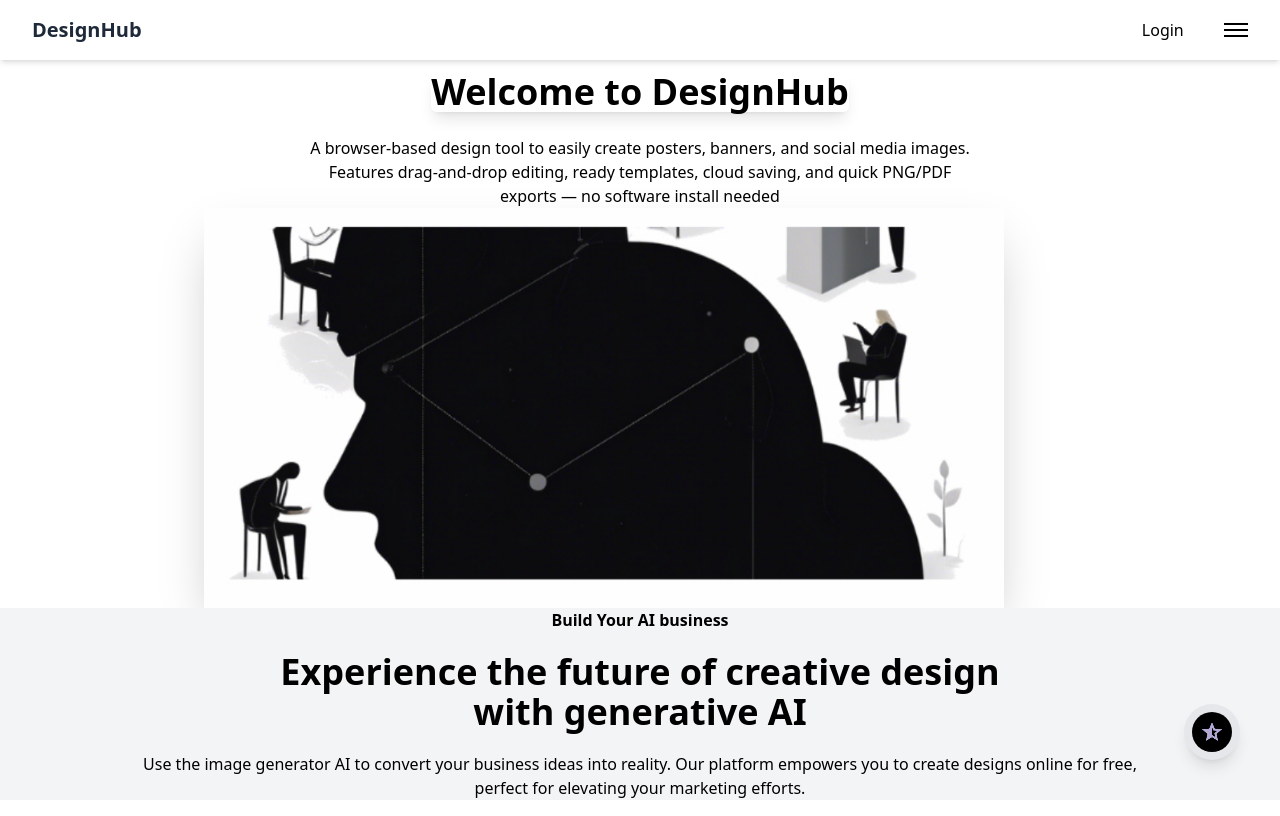
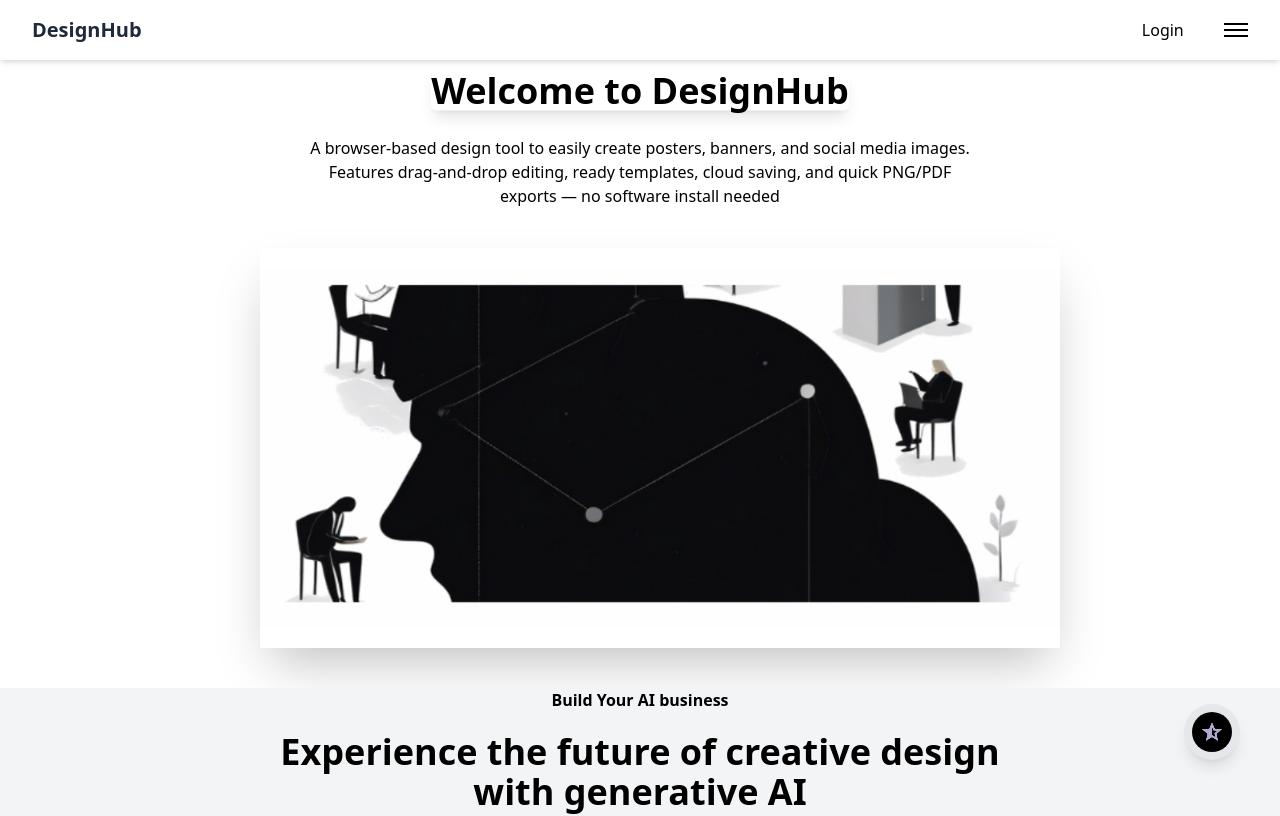
Before and after one commit to dev-koush-01/Matty-Online-Graphic-Design-Tool, a React (Vite) app: page / in a window 1280 px wide. Shown: the top 816 px of the page. Built offline with nearby package versions, Linux system fonts and the light colour scheme; a web font is replaced by a local one.

Commit message:
Your commit message here

```diff
--- a/src/Component/Before_login/Front_page.jsx
+++ b/src/Component/Before_login/Front_page.jsx
@@ -14,7 +14,7 @@ function front_page() {
           <p  className='text-center flex justify-center items-center pt-4 '  >A browser-based design tool to easily create posters, banners, and social media images. <br />
             Features drag-and-drop editing, ready templates, cloud saving, and quick PNG/PDF <br />
             exports — no software install needed</p>
-          <img className='h-100  w-200 ml-51 py-0 shadow-2xl ' src="../src/assets/front_page_image.png" alt="front_page_image" />
+          <img className='h-100  w-200 ml-65 py-5 m-10 shadow-2xl ' src="../src/assets/front_page_image.png" alt="front_page_image" />
 
 
           <div className='text-center flex justify-center items-center pb-5Hey, Cortana. '>
```
